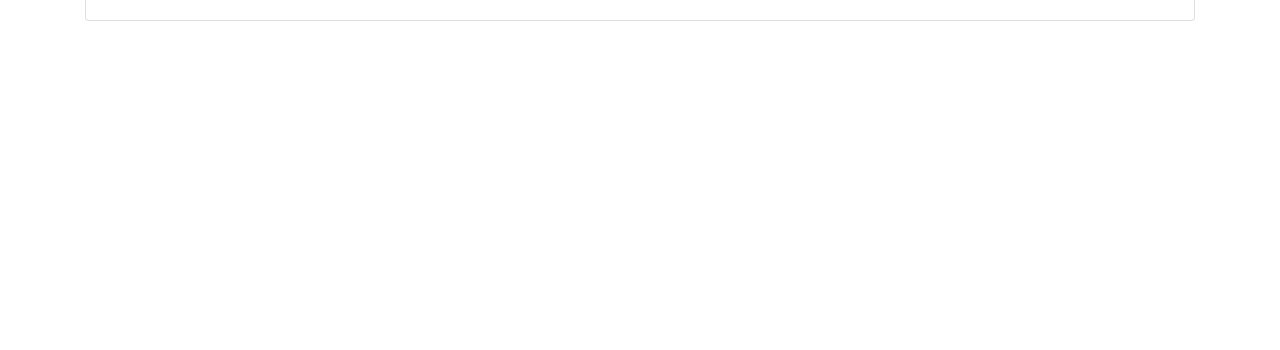
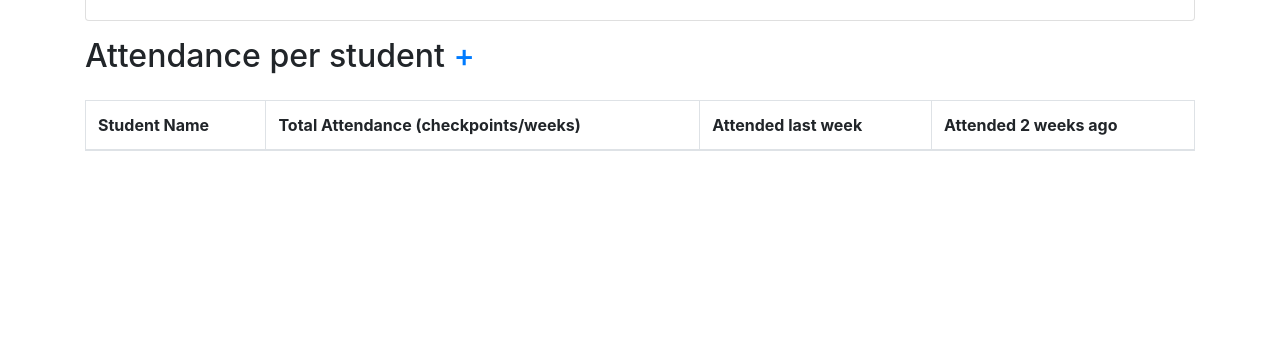
Before and after one commit to fasttrack-src/attendanceltc-service, a Flask app: template attendanceltc/templates/component_view.html in a window 1280 px wide. Shown: the part 697-1047 px from the top of the page. Run offline with Flask 2, Linux system fonts and the light colour scheme; the template is opened without the code that fills it: most values are stand-ins (such as "Sample title", 1, 10 or a date in 2020); lists and menus that the app fills with data are empty; some libraries are stand-ins or nearby versions.

Commit message:
started working on the second table, but I have a bug in the python part that displays no attendance

```diff
--- a/attendanceltc/templates/component_view.html
+++ b/attendanceltc/templates/component_view.html
@@ -64,4 +64,30 @@ window.onload = function() {
 };
 </script>
 
+<h2 class="pb-3 pt-3">
+	Attendance per student
+	<a data-toggle="collapse" href="#course-components" aria-expanded="true" aria-controls="course-components">+</a>
+</h2>
+
+<table id="course-components" class="table table-striped table-bordered collapse show" style="width:100%">
+	<thead>
+		<tr>
+			<th>Student Name</th>
+			<th>Total Attendance (checkpoints/weeks)</th>
+			<th>Attended last week</th>
+			<th>Attended 2 weeks ago</th>
+		</tr>
+	</thead>
+	<tbody>
+		{% for component, (student_name, total_attendance, last_week, two_weeks_ago) in components.items() %}
+		<tr>
+			<td id="{{ component }}-name">{{ student_name }}</td>
+			<td id="{{ component }}-attendance">{{ total_attendance }}</td>
+			<td id="{{ component }}-has-last-attended">{{ last_week }}</td>
+			<td id="{{ component }}-two-weeks-ago-attended">{{ two_weeks_ago }}</td>
+		</tr>
+		{% endfor %}
+	</tbody>
+</table>
+
 {% endblock %}
```
Also changed, not shown: attendanceltc/views/component_view.py (+41 -5 lines).
